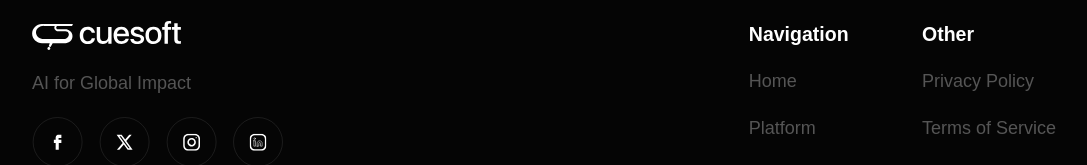
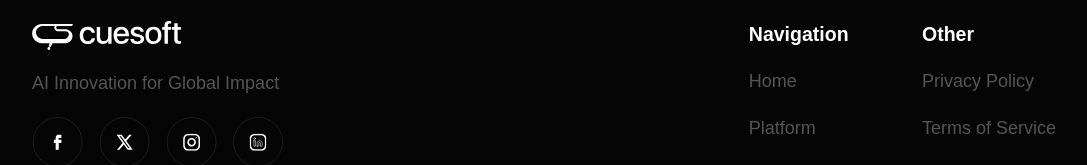
Before and after one commit to cuesoftinc/cuelabs-platform, a Next.js app: page / in a window 1280 px wide. Shown: the part 6269-6434 px from the top of the page, without its empty margins (96-1183 px from the left). Built offline with nearby package versions, Linux system fonts and the light colour scheme; a web font is replaced by a local one.

Commit message:
Update footer.tsx
Signed-off-by: Olaife Olawore <52765542+chordzz@users.noreply.github.com>

```diff
--- a/src/components/custom/navigation/footer.tsx
+++ b/src/components/custom/navigation/footer.tsx
@@ -15,7 +15,7 @@ function Footer() {
           <Image src={logo} alt='cuesoft logo' width={149} height={32} />
 
           <p className='text-lg leading-[27px] text-[#555555]'>
-            AI for Global Impact
+            AI Innovation for Global Impact
           </p>
 
           <div className='flex gap-4 items-center'>
```
